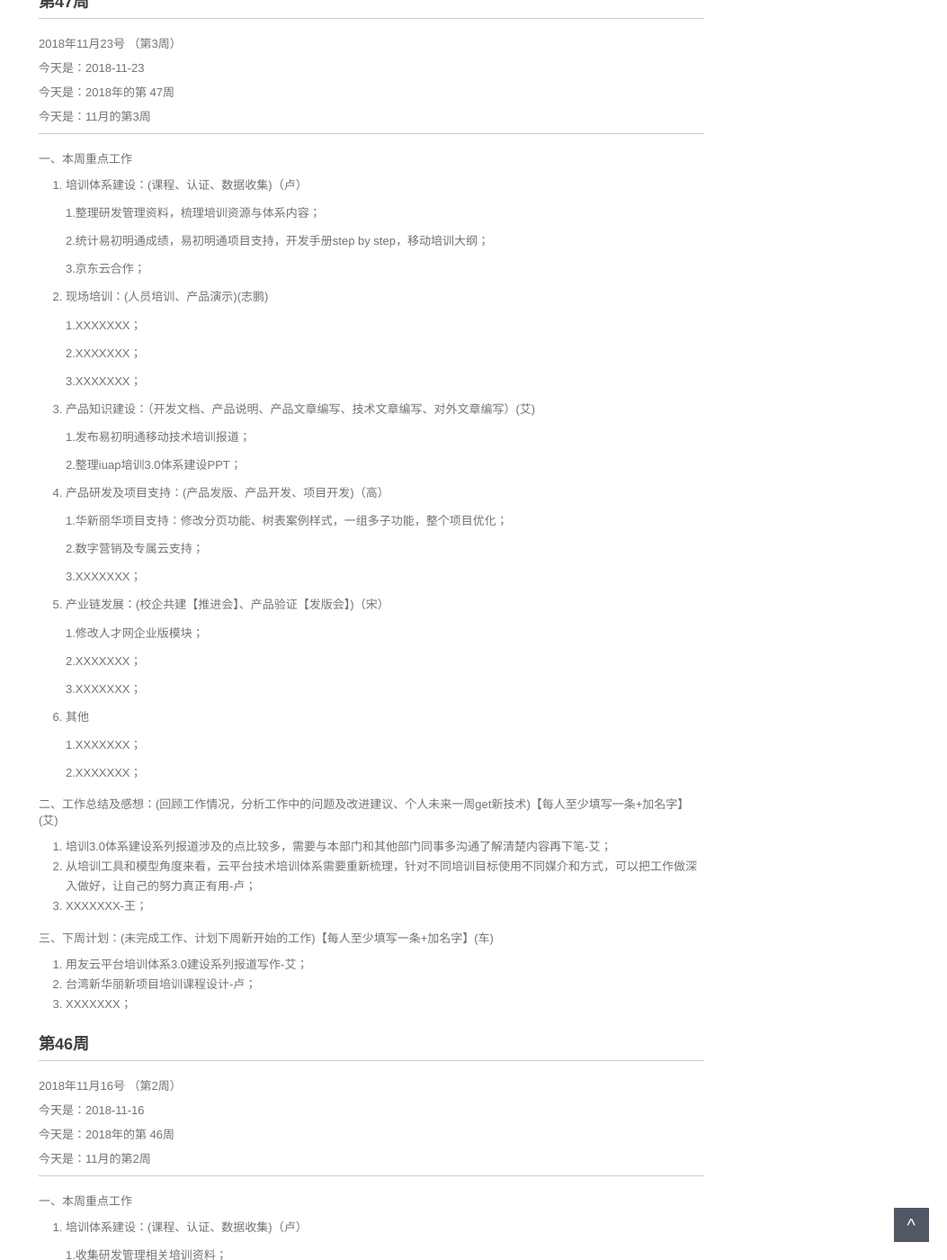
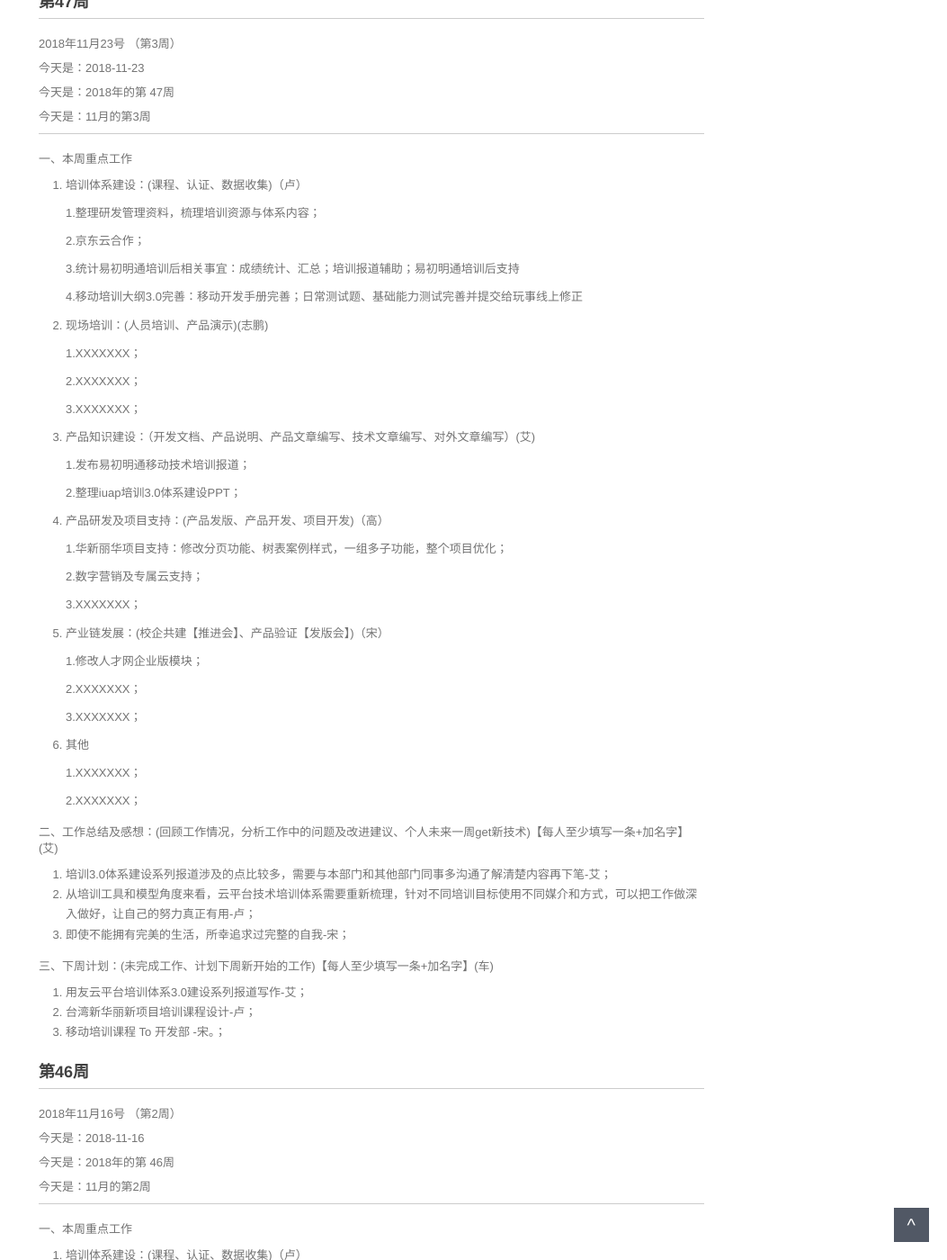
Before and after one commit to walllFlower/blog, a Jekyll site: the page built from _posts/2018-07-17-day_report_cxz.md, in a window 1280 px wide and 1400 px high, scrolled down 341 px. Shown: the whole window at 90% size, without its empty margins (227-1280 px from the left). Built offline with Jekyll 4.4.1, drawn with Linux system fonts in a browser that asks for light colours; comment, search, counter and statistics services are not loaded.

Commit message:
宋慧慧周报
宋慧慧周报

```diff
--- a/_posts/2018-07-17-day_report_cxz.md
+++ b/_posts/2018-07-17-day_report_cxz.md
@@ -28,9 +28,12 @@ categories: 技术运营工作周报
 
     1.整理研发管理资料，梳理培训资源与体系内容；
 
-    2.统计易初明通成绩，易初明通项目支持，开发手册step by step，移动培训大纲；
-
-    3.京东云合作；
+    2.京东云合作；
+
+    3.统计易初明通培训后相关事宜：成绩统计、汇总；培训报道辅助；易初明通培训后支持
+
+    4.移动培训大纲3.0完善：移动开发手册完善；日常测试题、基础能力测试完善并提交给玩事线上修正
+
 
 2. 现场培训：(人员培训、产品演示)(志鹏)
 
@@ -72,13 +75,13 @@ categories: 技术运营工作周报
 
 1. 培训3.0体系建设系列报道涉及的点比较多，需要与本部门和其他部门同事多沟通了解清楚内容再下笔-艾；
 2. 从培训工具和模型角度来看，云平台技术培训体系需要重新梳理，针对不同培训目标使用不同媒介和方式，可以把工作做深入做好，让自己的努力真正有用-卢；
-3. XXXXXXX-王；
+3. 即使不能拥有完美的生活，所幸追求过完整的自我-宋；
 
 三、下周计划：(未完成工作、计划下周新开始的工作)【每人至少填写一条+加名字】(车)
 
 1. 用友云平台培训体系3.0建设系列报道写作-艾；
 2. 台湾新华丽新项目培训课程设计-卢；
-3. XXXXXXX；
+3. 移动培训课程 To 开发部 -宋。；
 
 
 
```
